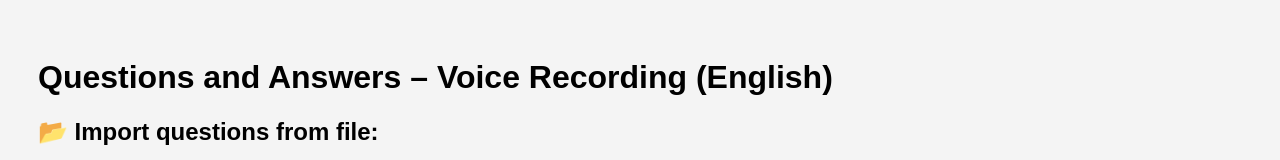
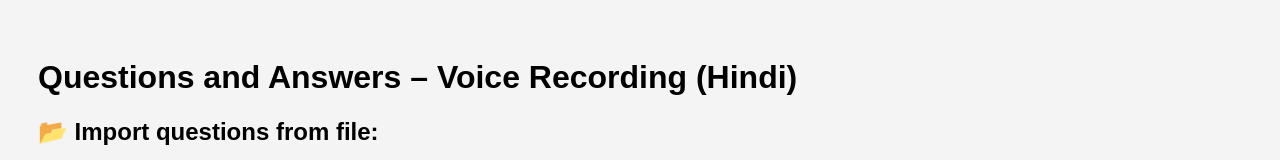
Before and after one commit to Khaai123/nhandiengiongnoi---hindi, a plain HTML site: page index.html in a window 1280 px wide. Shown: the top 160 px of the page. Drawn offline with nearby package versions, Linux system fonts and the light colour scheme.

Commit message:
Update and rename nhandiengiongnoi - hindi.html to index.html

```diff
--- a/nhandiengiongnoi - hindi.html
+++ b/index.html
@@ -69,7 +69,7 @@ function getStorageKey() {
 }
 const STORAGE_KEY = getStorageKey();
 </script>
-<h1>Questions and Answers – Voice Recording (English)</h1>
+<h1>Questions and Answers – Voice Recording (Hindi)</h1>
 <h2>📂 Import questions from file:</h2>
 <input accept=".docx,.txt" id="file-input" type="file"/>
 <div id="questions-container">
```
